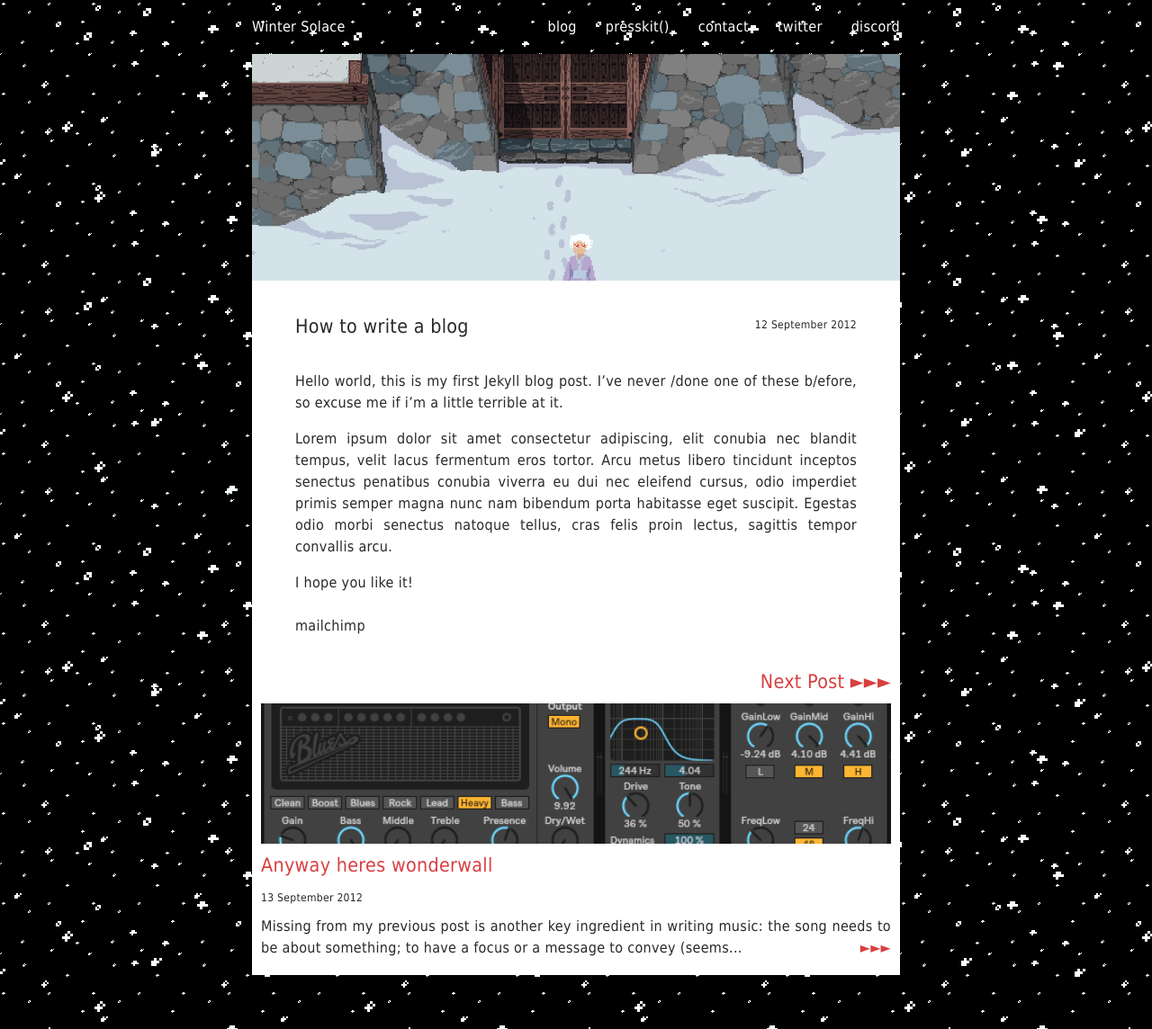
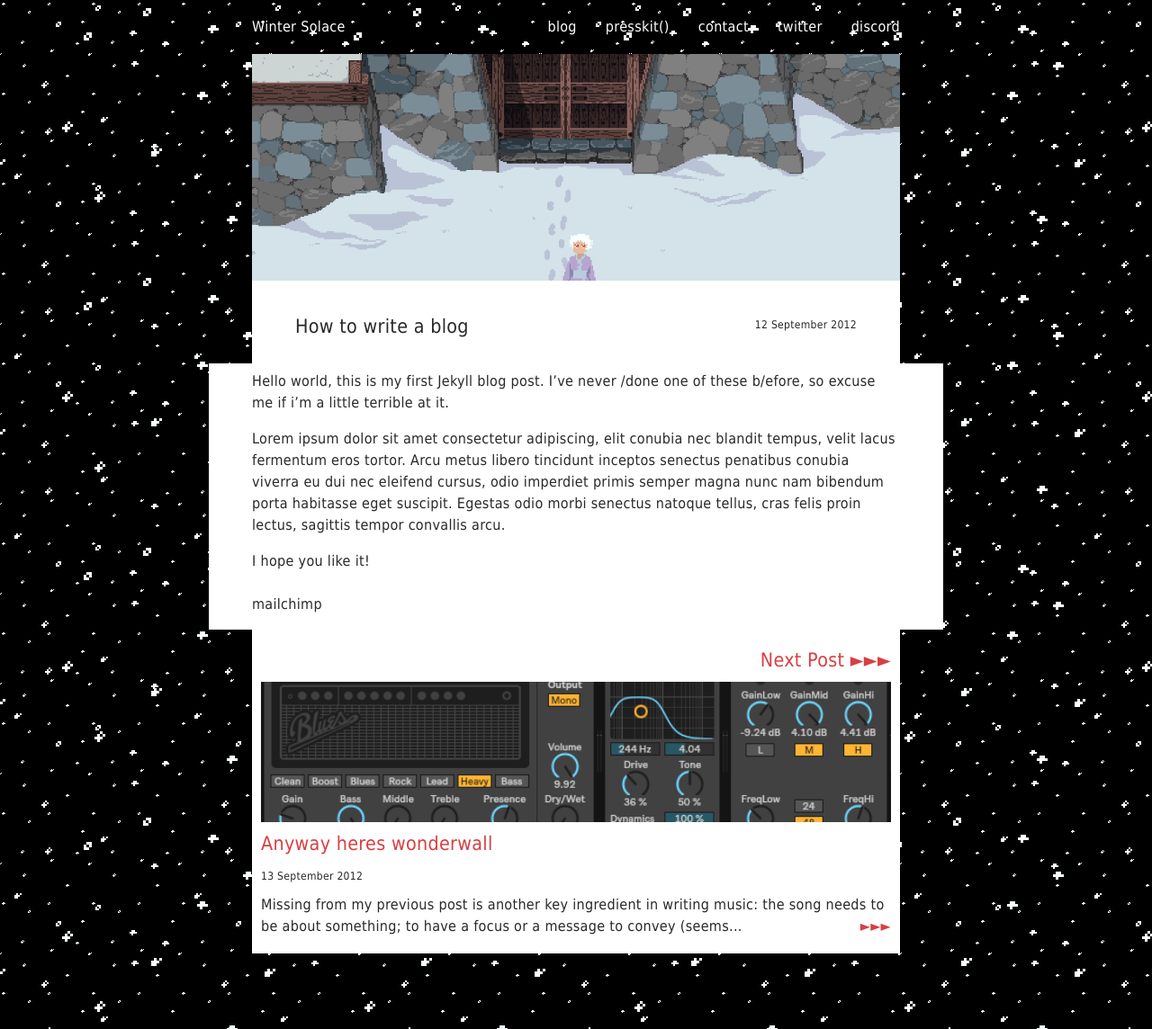
Before and after one commit to BaronBlackmore/Wintercast, a Jekyll site: the page built from _posts/2012-09-12-how-to-write-a-blog.md, in a window 1280 px wide. Shown: the whole page at 90% size. Built offline with Jekyll 4.4.1, drawn with Linux system fonts in a browser that asks for light colours.

Commit message:
restructure post body

```diff
--- a/_layouts/post.html
+++ b/_layouts/post.html
@@ -11,18 +11,17 @@ title: "none"
 	</div>
 </div>
 
-<div class="post-body">
-	<div class="center-col flex-all">
-		<div class="post-text">
+
+<div class="post-text center-col flex-all">
 {{ content }}
 </div>
 
 
-		<div class="subscription-box">
+<div class="subscription-box center-col flex-all">
 	mailchimp
 </div>
 
-		<div class="neighbour-posts">
+<div class="neighbour-posts center-col flex-all">
 
 	<div class="flex-left">
 
@@ -42,9 +41,6 @@ title: "none"
 				</div>
 			</div>
 		</div>
-
-
-
 
 		{% endif %}
 
@@ -73,6 +69,3 @@ title: "none"
 	</div>
 
 </div>
-
-	</div>
-</div>
--- a/css/main.css
+++ b/css/main.css
@@ -172,7 +172,7 @@ a:visited{
 }
 
 .post-body{
-	text-align: justify;
+	/*text-align: justify;*/
 }
 
 #main{
```
Lines whose indentation alone changed are shown as unchanged.
